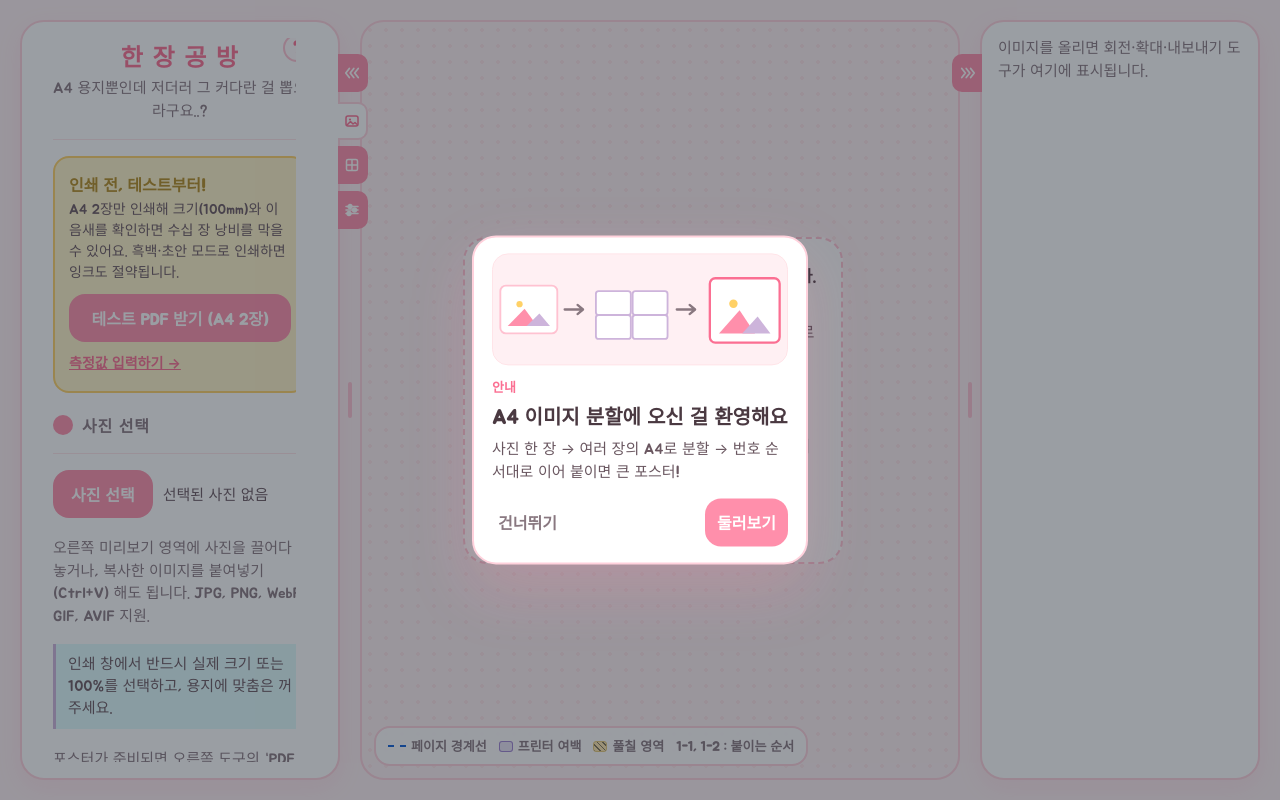
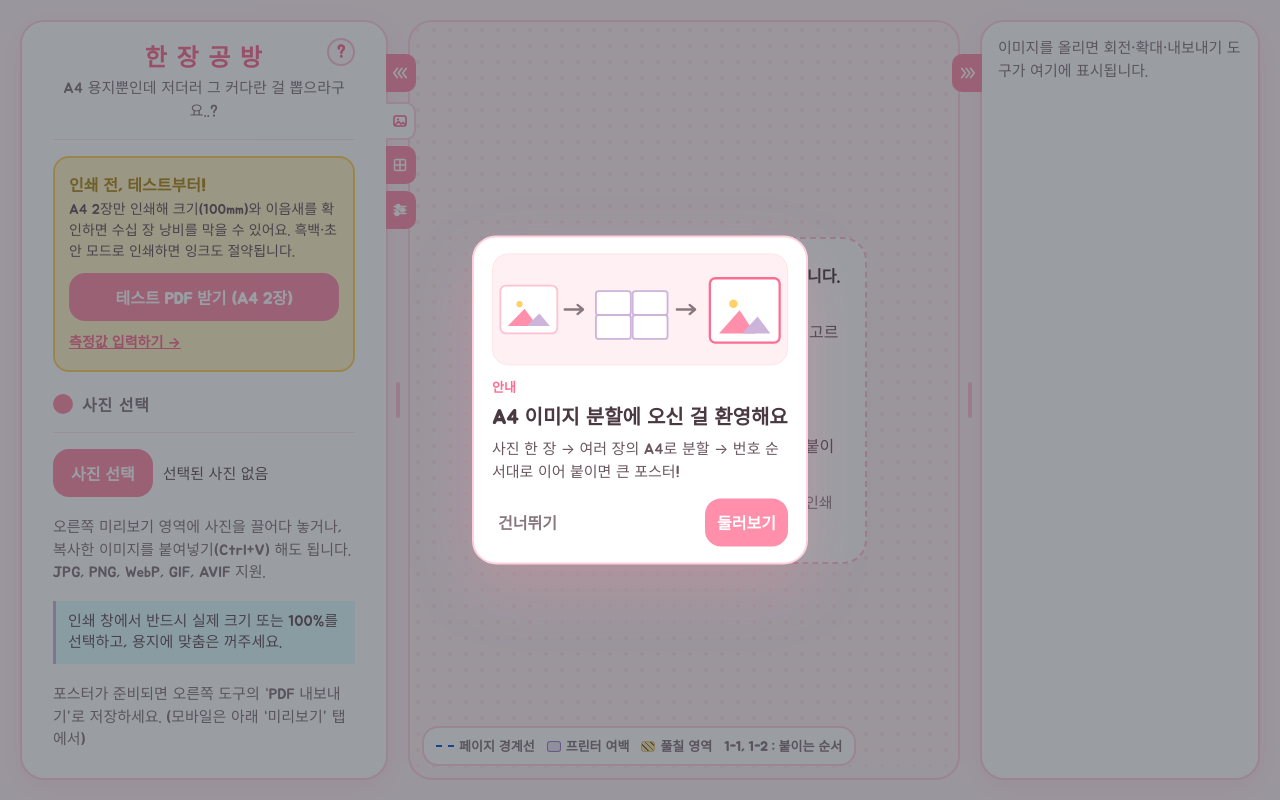
Before and after one commit to Dev-JIHO/ImageSplitter, a React (Vite) app: page / in a window 1280 px wide. Built offline with nearby package versions, Linux system fonts and the light colour scheme.

Commit message:
fix/style: 물음표 버튼 상단 잘림 해소(오프셋 0) + 좌측 nav 기본 폭 20→23rem

```diff
--- a/src/App.css
+++ b/src/App.css
@@ -91,7 +91,7 @@ input:focus-visible {
 }
 
 .app-shell {
-  --left-col: 20rem;
+  --left-col: 23rem;
   --right-col: 17.5rem;
   position: relative;
   display: grid;
@@ -1175,8 +1175,8 @@ input:focus-visible {
 
 .help-button {
   position: absolute;
-  top: -0.25rem;
-  right: -0.25rem;
+  top: 0;
+  right: 0;
   width: 1.75rem;
   height: 1.75rem;
   border-radius: var(--r-pill);
```
